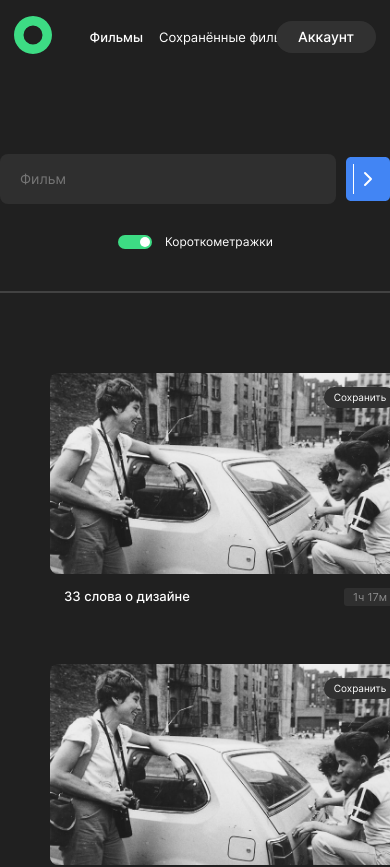
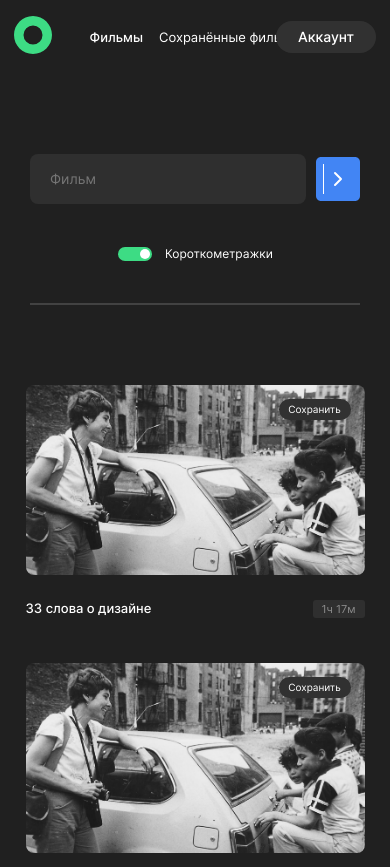
Before and after one commit to Exir74/movies-explorer-frontend, a React (Create React App) app: page /movies in a window 390 px wide. Shown: the top 867 px of the page. Built offline with nearby package versions, Linux system fonts and the light colour scheme.

Commit message:
feat: header link

```diff
--- a/src/components/MoviesCard/MoviesCard.css
+++ b/src/components/MoviesCard/MoviesCard.css
@@ -1,16 +1,7 @@
 .card {
-  /*grid-column: 2/5;*/
   margin: 0;
   padding: 0;
-  /*display: grid;*/
-  /*grid-auto-flow: row;*/
-  /*grid-template-columns: repeat(auto-fit, 360px);*/
-  /*grid-template-rows: repeat(auto-fit, 231px);*/
-  /*grid-column-gap: 30px;*/
-  /*grid-row-gap: 60px;*/
   width: 100%;
-  /*justify-content: center*/
-
 }
 
 .card__main {
@@ -52,14 +43,6 @@
   padding: 0;
 }
 
-/*.moviesCard__action {*/
-/*  grid-row: 1/2;*/
-/*  grid-column: 1/3;*/
-/*  align-self: start;*/
-/*  justify-self: end;*/
-/*  margin: 14px 14px 0 0;*/
-/*  padding: 0;*/
-/*}*/
 
 .card__title {
   margin: 0 0 0 14px;
@@ -99,3 +82,27 @@
   font-weight: 400;
   line-height: 0.91;
 }
+
+@media screen and (max-width: 1000px) {
+  .card__main {
+    grid-row-gap: 25px;
+  }
+
+  .card__link {
+    width: 339px;
+    height: 190px;
+  }
+
+  .card__img {
+    width: 339px;
+    height: 190px;
+  }
+
+  .card__title {
+    margin: 0;
+  }
+
+  .card__duration {
+    margin: 0;
+  }
+}
--- a/src/components/MoviesCardList/MoviesCardList.css
+++ b/src/components/MoviesCardList/MoviesCardList.css
@@ -8,7 +8,6 @@
 
 .cards__items {
   grid-column: 2/3;
-
   margin: 0;
   padding: 0;
   display: grid;
@@ -29,6 +28,7 @@
   min-width: 320px;
   min-height: 36px;
   border: 1px #424242 solid;
+  border-radius: 8px;
   background-color: transparent;
   color: #FFF;
   text-align: center;
@@ -38,3 +38,20 @@
   font-weight: 500;
   line-height: normal;
 }
+
+@media screen and (max-width: 1000px) {
+  .cards {
+    margin: 70px 30px 0 30px;
+  }
+
+  .cards__items {
+    grid-template-columns: repeat(auto-fit, 339px);
+    grid-column-gap: 30px;
+    grid-row-gap: 47px;
+  }
+
+  .cards__button {
+    margin: 55px auto 119px auto;
+
+  }
+}
--- a/src/components/MoviesCardList/MoviesCardList.js
+++ b/src/components/MoviesCardList/MoviesCardList.js
@@ -14,10 +14,10 @@ function MoviesCardList() {
         <MoviesCard />
         <MoviesCard />
         <MoviesCard />
-        <MoviesCard />
-        <MoviesCard />
-        <MoviesCard />
-        <MoviesCard />
+        {/* <MoviesCard /> */}
+        {/* <MoviesCard /> */}
+        {/* <MoviesCard /> */}
+        {/* <MoviesCard /> */}
       </div>
       <button
         type="button"
--- a/src/components/SearchForm/SearchForm.css
+++ b/src/components/SearchForm/SearchForm.css
@@ -62,3 +62,13 @@
   max-width: 100%;
   border: 1px solid #424242;
 }
+
+@media screen and (max-width: 1000px) {
+  .search-form__main {
+    margin: 80px 30px 40px 30px;
+  }
+
+  .search-form__line {
+    margin: 39px 30px 0 30px;
+  }
+}
```
